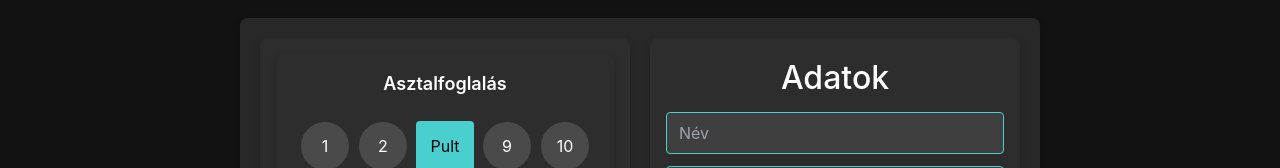
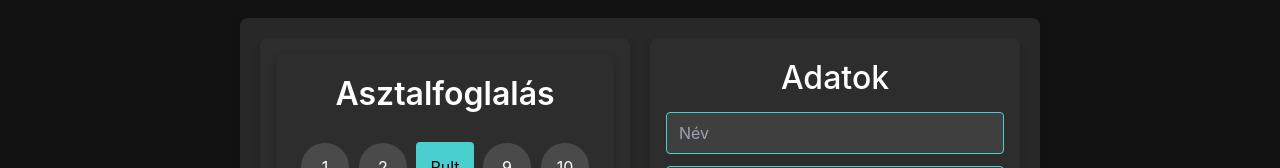
Before and after one commit to IWillSettYou/PlateMate, a Vue app in the folder client/: page /reservations in a window 1280 px wide. Shown: the part 170-338 px from the top of the page. Built offline with nearby package versions, Linux system fonts and the light colour scheme; no server answers; what vue-cookies would draw is missing.

Commit message:
added some changes

```diff
--- a/client/src/components/reservations/templates/FloorPlan.vue
+++ b/client/src/components/reservations/templates/FloorPlan.vue
@@ -102,7 +102,7 @@ export default {
 }
 
 .title {
-  font-size: 1.125rem;
+  font-size: 2rem;
   font-weight: 600;
   text-align: center;
   margin-bottom: 16px;
```
